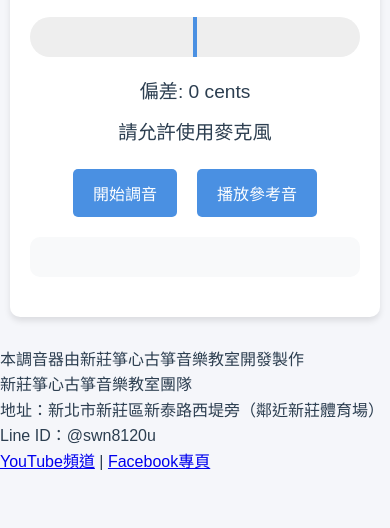
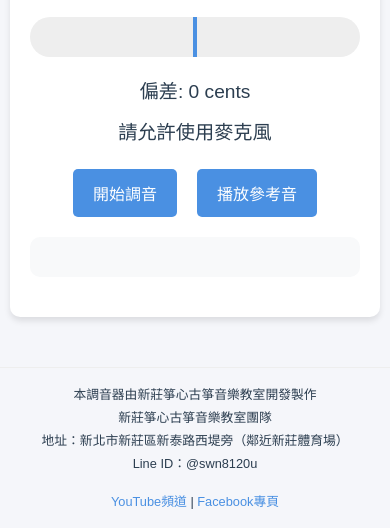
Before and after one commit to lidichu/GuzhengTrain, a plain HTML site: page OnlineTuner/index.html in a window 390 px wide. Shown: the part 350-878 px from the top of the page. Before the commit the page ends 844 px from the top, so only its background shows below. Drawn offline with Linux system fonts and the light colour scheme.

Commit message:
更新footer

```diff
--- a/OnlineTuner/styles.css
+++ b/OnlineTuner/styles.css
@@ -262,3 +262,42 @@ body {
         height: 48px;
     }
 }
+.tuner-footer {
+    margin-top: 40px;
+    padding: 20px;
+    text-align: center;
+    border-top: 1px solid #eee;
+    background-color: #f5f6fa;
+}
+
+.credits {
+    color: #2c3e50;
+    font-size: 0.9rem;
+    line-height: 1.8;
+}
+
+.social-links {
+    margin-top: 15px;
+}
+
+.social-links a {
+    color: #4a90e2;
+    text-decoration: none;
+    transition: color 0.3s ease;
+}
+
+.social-links a:hover {
+    color: #2779bd;
+    text-decoration: underline;
+}
+
+@media (max-width: 768px) {
+    .tuner-footer {
+        margin-top: 20px;
+        padding: 15px;
+    }
+
+    .credits {
+        font-size: 0.8rem;
+    }
+}
```
